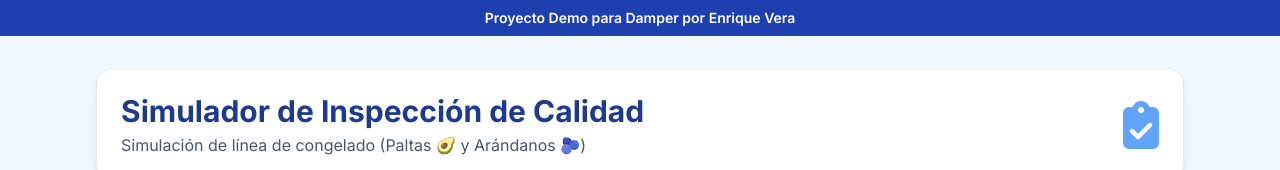
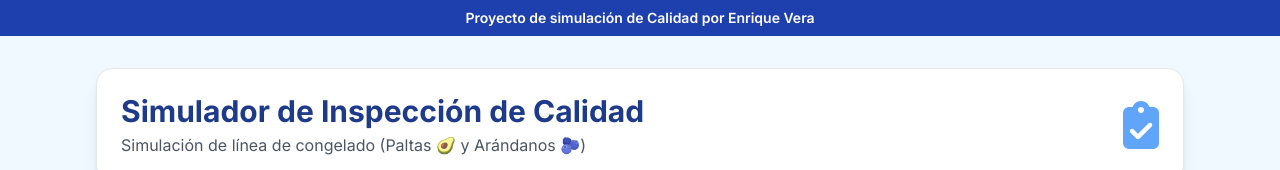
Before and after one commit to ike7777/simulador-para-damper-by-Enrique-Vera, a plain HTML site: page index.html in a window 1280 px wide. Shown: the top 170 px of the page. Drawn offline with nearby package versions, Linux system fonts and the light colour scheme.

Commit message:
Update index.html

```diff
--- a/index.html
+++ b/index.html
@@ -73,7 +73,7 @@
 
     <!-- Banner de Autoría -->
     <div class="w-full bg-blue-800 p-2 text-center text-sm text-white font-semibold">
-        Proyecto Demo para Damper por Enrique Vera
+        Proyecto de simulación de Calidad por Enrique Vera
     </div>
 
     <div class="container mx-auto p-4 sm:p-6 lg:p-8 max-w-6xl">
```
